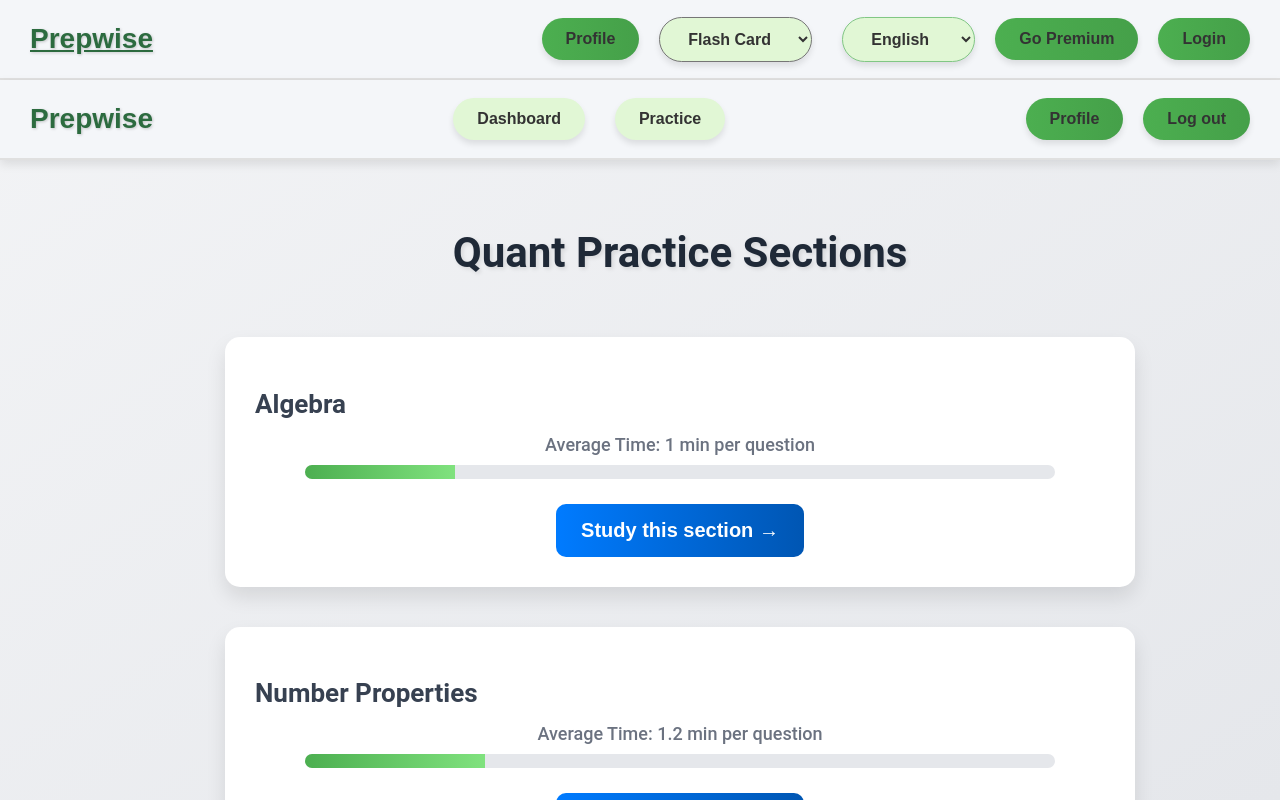
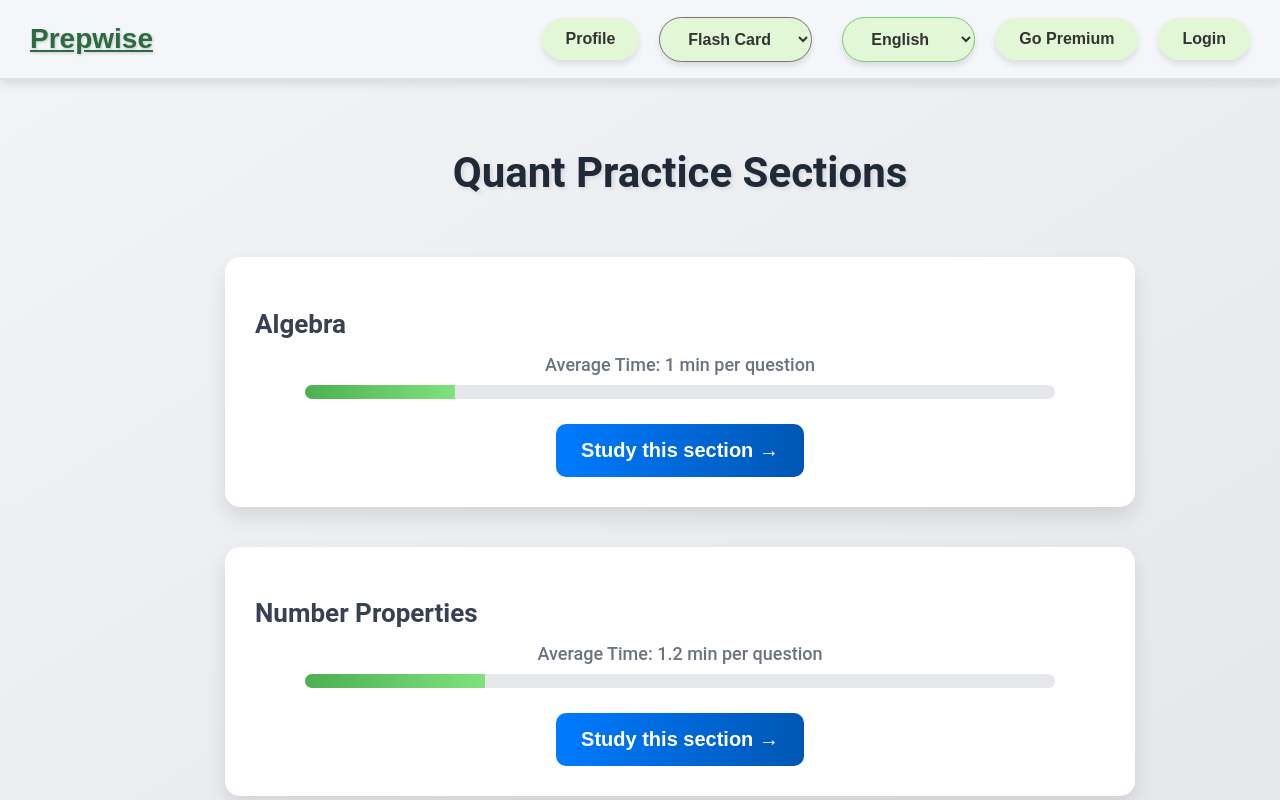
Before and after one commit to HeminPatel05/PrepWise, a React (Vite) app in the folder app/: page /flashcards-quant in a window 1280 px wide. Shown: the top 800 px of the page. Built offline with nearby package versions, Linux system fonts and the light colour scheme.

Commit message:
Made few changes

```diff
--- a/app/src/Components/Flashcards/Flashcards.tsx
+++ b/app/src/Components/Flashcards/Flashcards.tsx
@@ -168,7 +168,7 @@
 
   return (
     <>
-      <Navbar />
+      {/* <Navbar /> */}
       <div className="container">
         <div className="content">
           <div className="quiz-section">
--- a/app/src/Components/Flashcards/FlashcardsQuantPage.tsx
+++ b/app/src/Components/Flashcards/FlashcardsQuantPage.tsx
@@ -24,7 +24,7 @@
 
   return (
     <>
-      <Navbar />
+
       <div className="flashcards-container">
         <h1>Quant Practice Sections</h1>
         {sections.map((section, index) => (
--- a/app/src/Components/Flashcards/FlashcardsVerbalPage.tsx
+++ b/app/src/Components/Flashcards/FlashcardsVerbalPage.tsx
@@ -24,7 +24,7 @@
 
   return (
     <>
-      <Navbar />
+
       <div className="flashcards-container">
         <h1>Verbal Practice Sections</h1>
         {sections.map((section, index) => (
```
